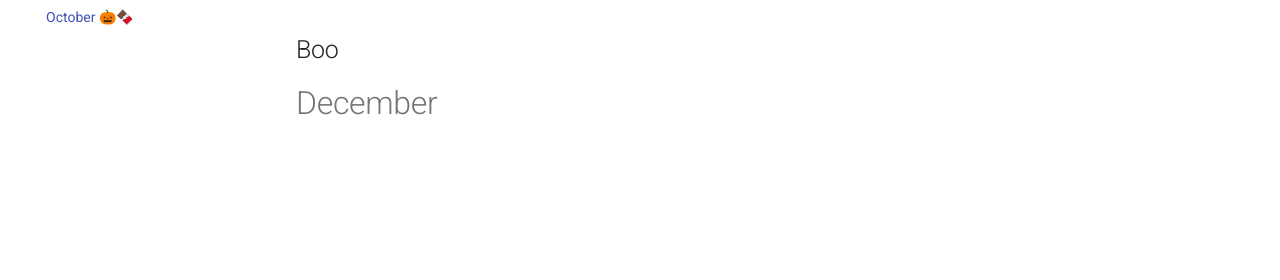
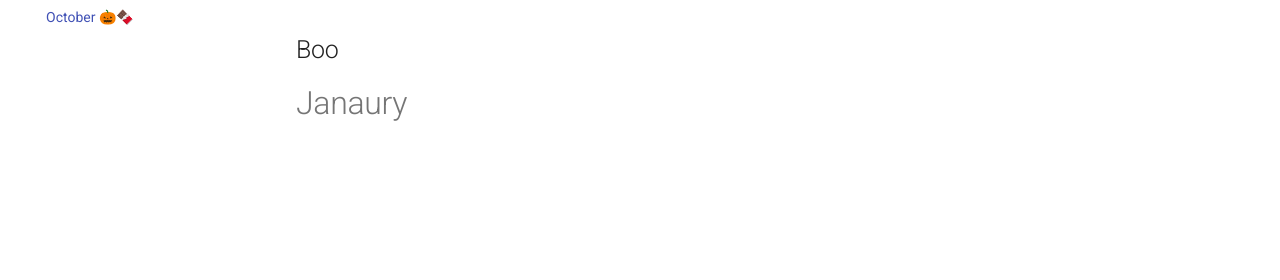
Before and after one commit to Code-dot-mil/two-steps-eval, an MkDocs documentation site: the page built from docs/test.md, in a window 1280 px wide. Shown: the part 148-428 px from the top of the page. Built offline with MkDocs 1.6.1 and Material for MkDocs 9.7.7, drawn with Linux system fonts in a browser that asks for light colours.

Commit message:
Change December to January

```diff
--- a/docs/test.md
+++ b/docs/test.md
@@ -1,3 +1,3 @@
 # October 🎃🍫
 ## Boo
-# December
+# Janaury
```
